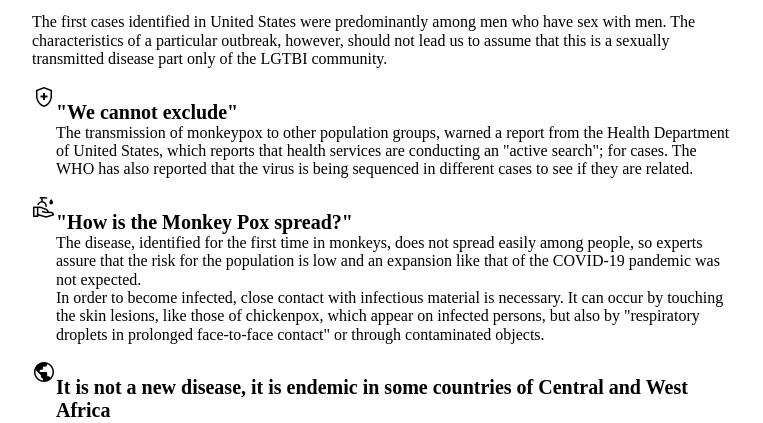
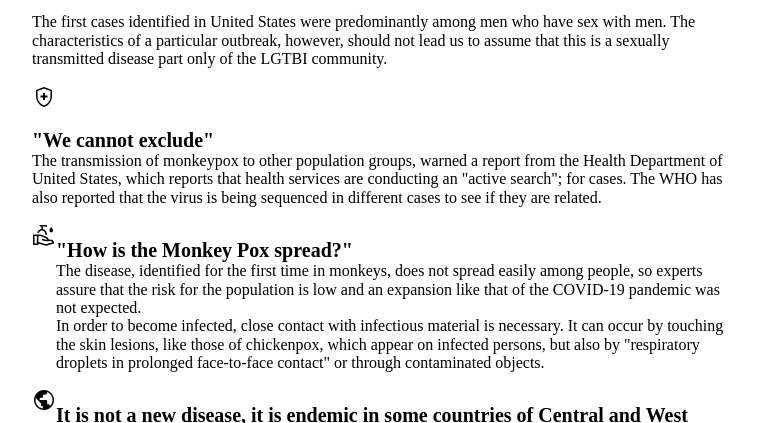
Before and after one commit to eduardosalazar51/monkeypox, a plain HTML site: page index.html in a window 1280 px wide. Shown: the part 793-1216 px from the top of the page, without its empty margins (258-1021 px from the left). Drawn offline with nearby package versions, Linux system fonts and the light colour scheme.

Commit message:
Update index.html

```diff
--- a/index.html
+++ b/index.html
@@ -28,10 +28,8 @@
 		<p> Credit: World Health Organization (WHO) </p>
 		<p> The first cases identified in United States were predominantly among men who have sex with men. The characteristics of a particular outbreak, however, should not lead us to assume that this is a sexually transmitted disease part only of the LGTBI community. </p>
 		<div class= "icon1">
-			<div class ="pic">
+			<div class ="text">
 				<span class="material-symbols-outlined"> health_and_safety</span>
-			</div>
-			<div class ="text">
 				<p> <b> "We cannot exclude" </b><br> The transmission of monkeypox to other population groups, warned a report from the Health Department of United States, which reports that health services are conducting an "active search"; for cases. The WHO has also reported that the virus is being sequenced in different cases to see if they are related.</p>
 			</div>
 		</div>
```
